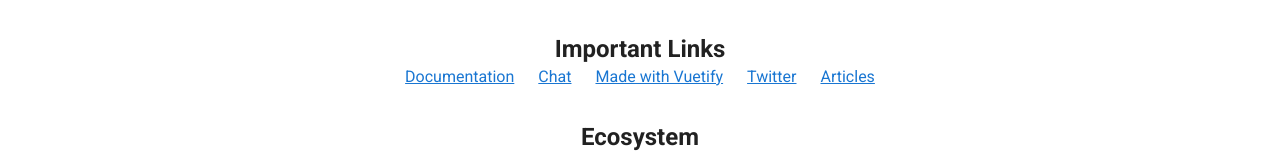
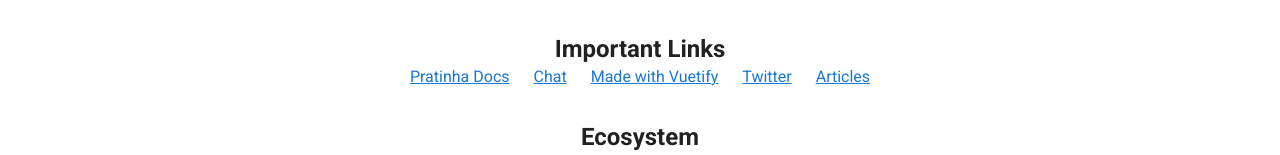
Before and after one commit to ovictorprata/viewer-vue-github, a Vue app: page / in a window 1280 px wide. Shown: the part 545-700 px from the top of the page. Built offline with nearby package versions, Linux system fonts and the light colour scheme.

Commit message:
automatiza deploy ghpages

```diff
--- a/src/components/HelloWorld.vue
+++ b/src/components/HelloWorld.vue
@@ -113,7 +113,7 @@
       ],
       importantLinks: [
         {
-          text: 'Documentation',
+          text: 'Pratinha Docs',
           href: 'https://vuetifyjs.com',
         },
         {
```
